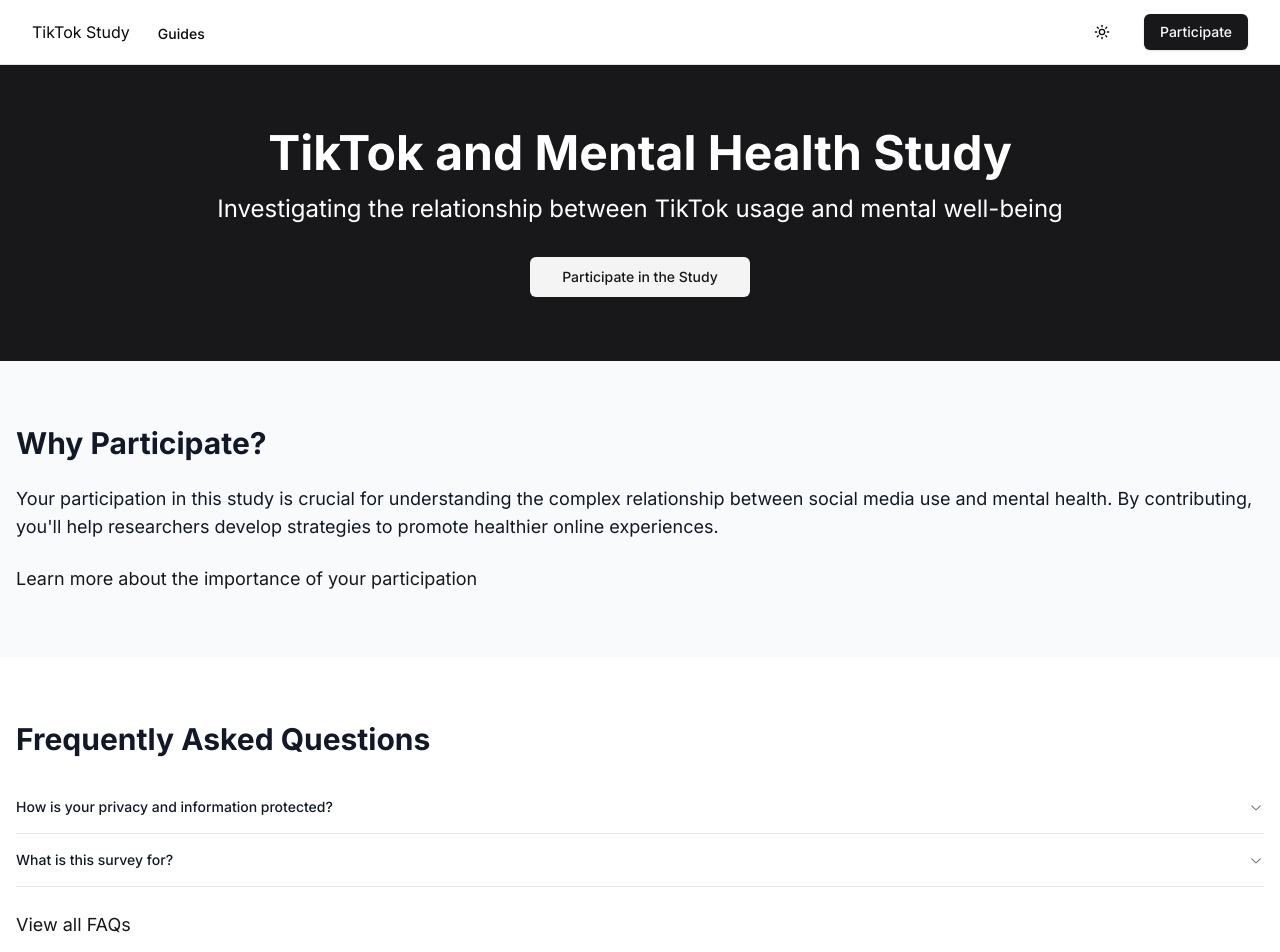
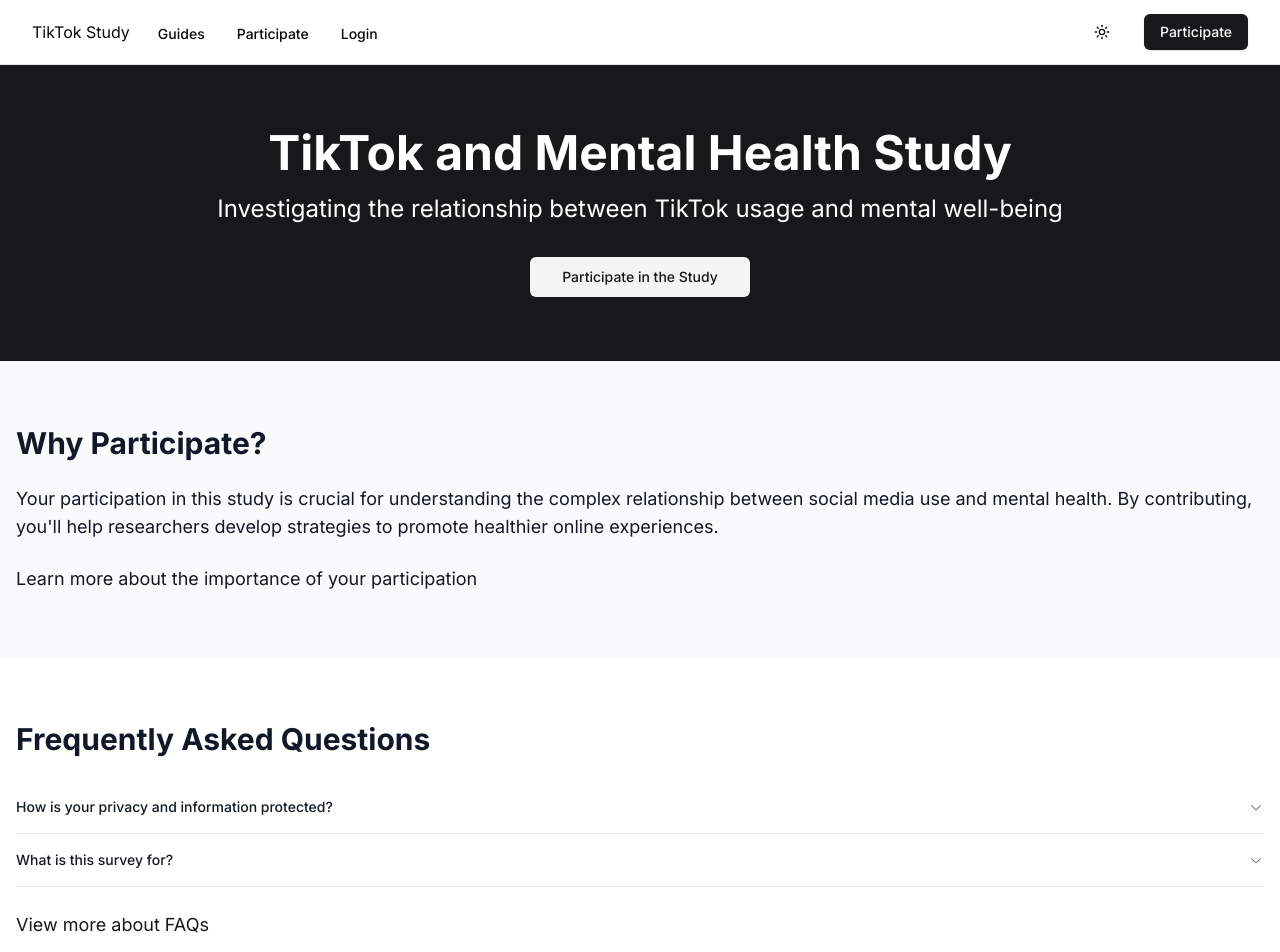
Before and after one commit to danielkorkin/tiktok-depression-survey, a Next.js app: page / in a window 1280 px wide. Shown: the top 952 px of the page. Built offline with nearby package versions, Linux system fonts and the light colour scheme.

Commit message:
small wording

```diff
--- a/src/app/page.tsx
+++ b/src/app/page.tsx
@@ -92,10 +92,10 @@
 							</AccordionItem>
 						</Accordion>
 						<Link
-							href="/faq"
+							href="/guides"
 							className="text-primary hover:underline text-lg"
 						>
-							View all FAQs
+							View more about FAQs
 						</Link>
 					</div>
 				</section>
--- a/src/components/Navbar.tsx
+++ b/src/components/Navbar.tsx
@@ -27,6 +27,22 @@
 								Guides
 							</Link>
 						</div>
+						<div className="hidden sm:ml-6 sm:flex sm:space-x-8">
+							<Link
+								href="/participate"
+								className="inline-flex items-center px-1 pt-1 text-sm font-medium"
+							>
+								Participate
+							</Link>
+						</div>
+						<div className="hidden sm:ml-6 sm:flex sm:space-x-8">
+							<Link
+								href="/login"
+								className="inline-flex items-center px-1 pt-1 text-sm font-medium"
+							>
+								Login
+							</Link>
+						</div>
 					</div>
 					<div className="flex items-center">
 						<Button
```
